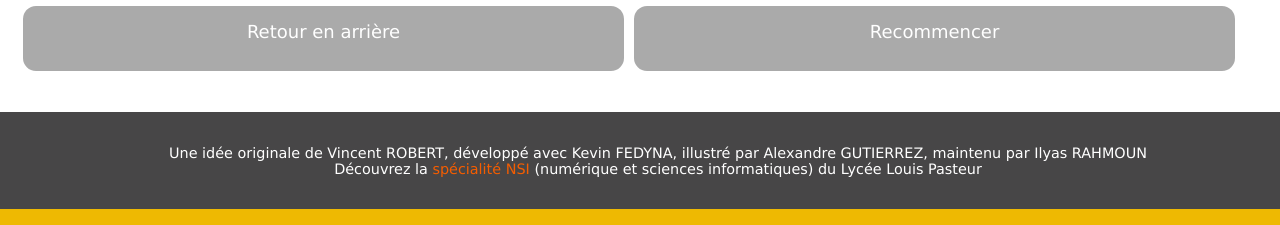
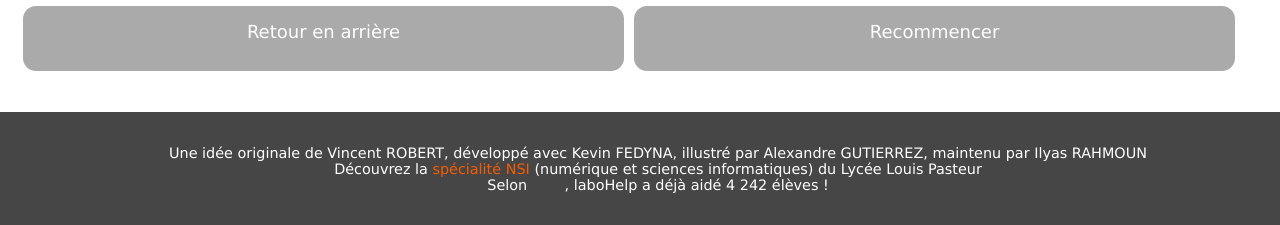
Before and after one commit to m4th2/LaboHelp, a PHP site: page / in a window 1280 px wide; the page is wider, and only the part inside the window is pictured. Shown: the part 752-977 px from the top of that part. Run offline with PHP 8.4, Linux system fonts and the light colour scheme.

Commit message:
Compteur d'élèves - Ajout d'un "compteur" d'élèves :P - Correction de la ref 87

```diff
--- a/css/style.css
+++ b/css/style.css
@@ -53,6 +53,10 @@
 
 #footer .small{
 	font-size: 0.8em;
+}
+
+#footer .source{
+	color: #474647;
 }
 
 
--- a/ia_labohelp/arborescence.xml
+++ b/ia_labohelp/arborescence.xml
@@ -291,6 +291,10 @@
 				<r>Si le bouton [OK] n'est pas affiché à l'écran, tu peux juste taper ton résultat et valider la saisie en appuyant sur la touche [Entrée] de ton clavier</r>
 			</prop>
 
+			<prop ref="87">
+				<t>Le travail à faire est trop long</t>
+			</prop>
+
 			<prop ref="88">
 				<t>Mon problème ou ma question n'est pas listé </t>
 				<r>labohelp a été conçu pour répondre à 99% des problèmes rencontrés par les élèves.</r>
--- a/include/body_footer.php
+++ b/include/body_footer.php
@@ -2,5 +2,6 @@
 	<p class="small">
 	Une idée originale de Vincent ROBERT, développé avec Kevin FEDYNA, illustré par Alexandre GUTIERREZ, maintenu par Ilyas RAHMOUN
 	<br> Découvrez la <a href="https://nsi.xyz">spécialité NSI</a> (numérique et sciences informatiques) du Lycée Louis Pasteur
+	<?php echo '<br> Selon <span class="source">"tkt"</span>, laboHelp a déjà aidé 4 242 élèves !'?>
 	</p>
 </div>
```
